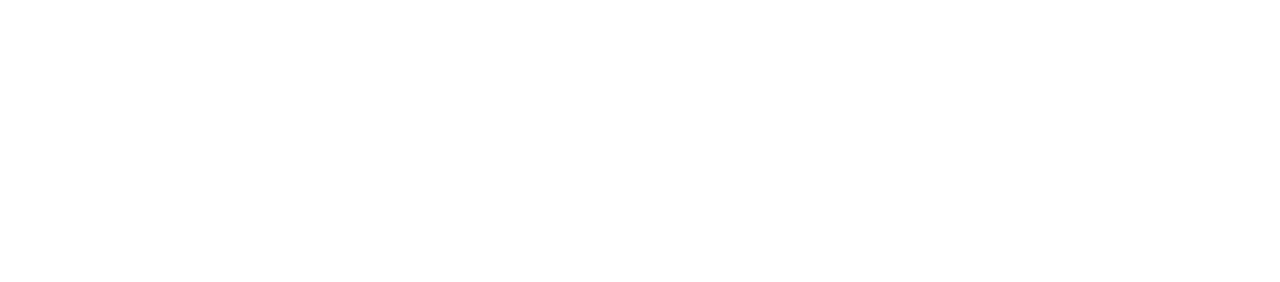
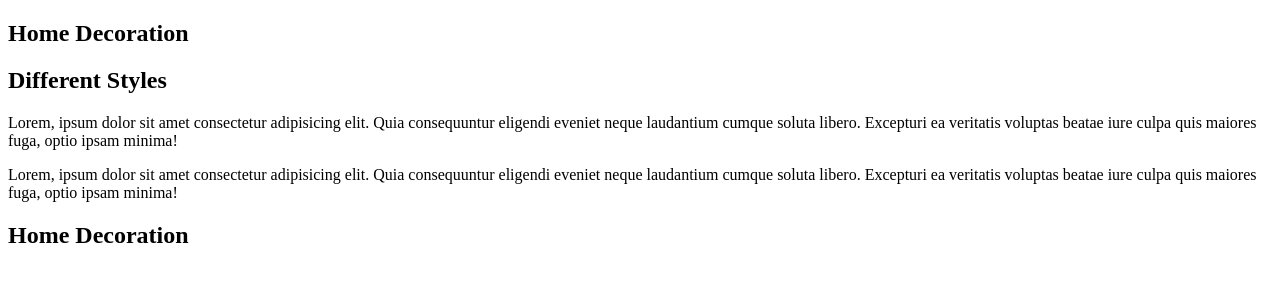
Before and after one commit to ivandj0h/fpanimate, a plain HTML site: page index.html in a window 1280 px wide. Drawn offline with Linux system fonts and the light colour scheme.

```diff
--- a/index.html
+++ b/index.html
@@ -6,6 +6,24 @@
     <title>FPAnimate</title>
 </head>
 <body>
-
+    <div id="fullpage">
+        <section class="section s1">
+            <h1>Home Decoration</h1>
+        </section>
+        <section class="section s2">
+            <h1>Different Styles</h1>
+            <div class="description">
+                <p>
+                    Lorem, ipsum dolor sit amet consectetur adipisicing elit. Quia consequuntur eligendi eveniet neque laudantium cumque soluta libero. Excepturi ea veritatis voluptas beatae iure culpa quis maiores fuga, optio ipsam minima!
+                </p>
+                <p>
+                    Lorem, ipsum dolor sit amet consectetur adipisicing elit. Quia consequuntur eligendi eveniet neque laudantium cumque soluta libero. Excepturi ea veritatis voluptas beatae iure culpa quis maiores fuga, optio ipsam minima!
+                </p>
+            </div>
+        </section>
+        <section class="section s3">
+            <h1>Home Decoration</h1>
+        </section>
+    </div>
 </body>
 </html>
```
Also changed, not shown: img/chair1.png (added), img/chair2.png (added), img/chair3.png (added), img/couch.jpg (added), img/lamp.png (added), 1 other file.
